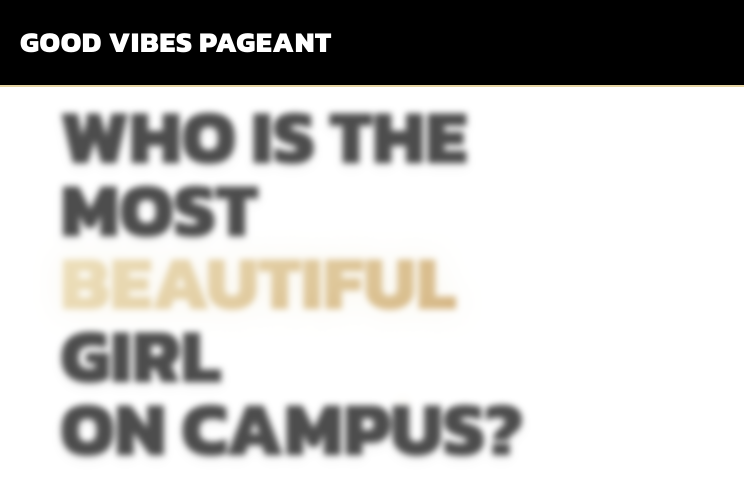
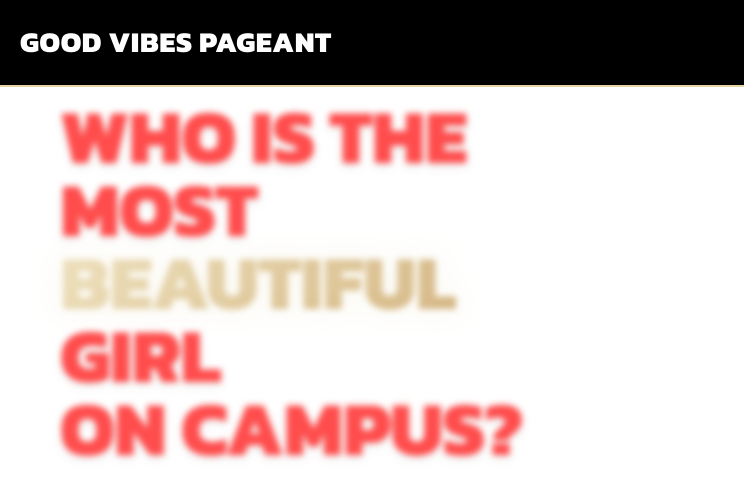
Before and after one commit to mrgoodvibestv/good-vibes-pageant, a plain HTML site: page index.html in a window 1280 px wide. Shown: the top 486 px of the page, 0-744 px from the left. Drawn offline with Linux system fonts and the light colour scheme.

Commit message:
testing edit for production

```diff
--- a/styles.css
+++ b/styles.css
@@ -228,7 +228,8 @@ body {
 
 .title-line {
   display: block;
-  color: var(--text-dark);
+  /* color: var(--text-dark); */
+  color: red;
 }
 
 .beautiful-text {
```
